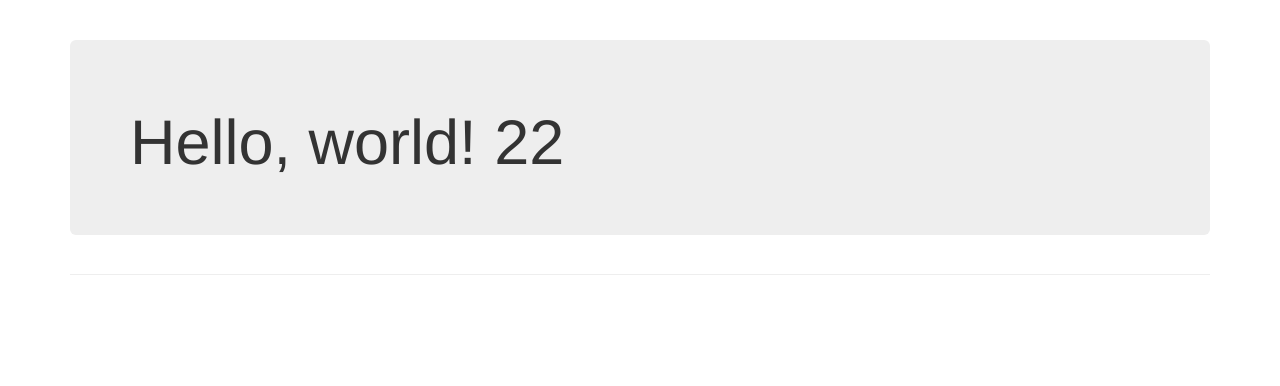
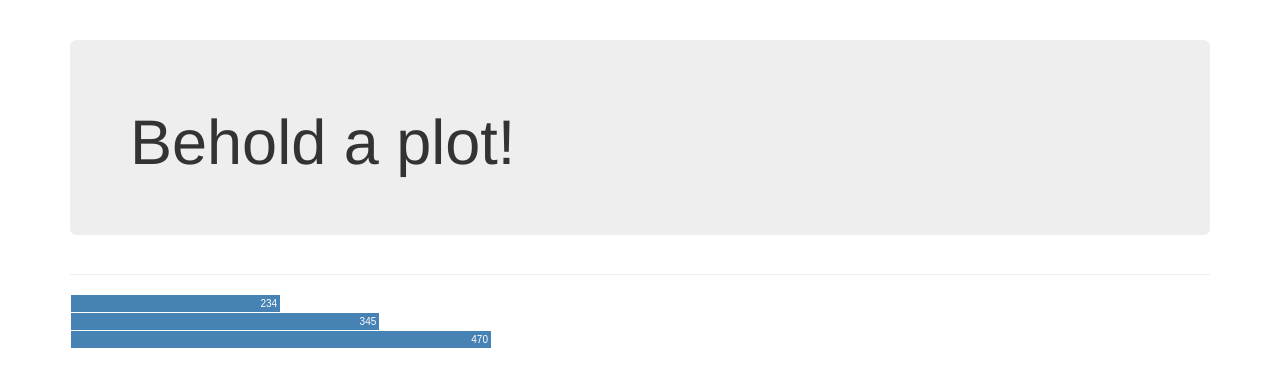
Before and after one commit to dborzov/d3notches, a plain HTML site: page index.html in a window 1280 px wide. Drawn offline with nearby package versions, Linux system fonts and the light colour scheme.

Commit message:
Basic plot

```diff
--- a/bananana.js
+++ b/bananana.js
@@ -1,3 +1,15 @@
 $(function() {
-    console.log( "Js represents!" );
+    var data = [234, 345, 470];
+    var x = d3.scale.linear()
+        .domain([0, d3.max(data)])
+        .range([0,420]);
+
+    d3.select(".chart")
+        .selectAll("div")
+        .data(data)
+        .enter()
+        .append("div")
+        .style("width", function(d) { return x(d) + "px";})
+        .text(function(d) {return d;});
+
 });
--- a/index.html
+++ b/index.html
@@ -12,7 +12,7 @@
     <div class="container">
         <div class="page-header">
             <div class="jumbotron">
-                    <h1>Hello, world!  22</h1>
+                    <h1>Behold a plot!</h1>
             </div>
         </div>
         <div class="chart">
```
